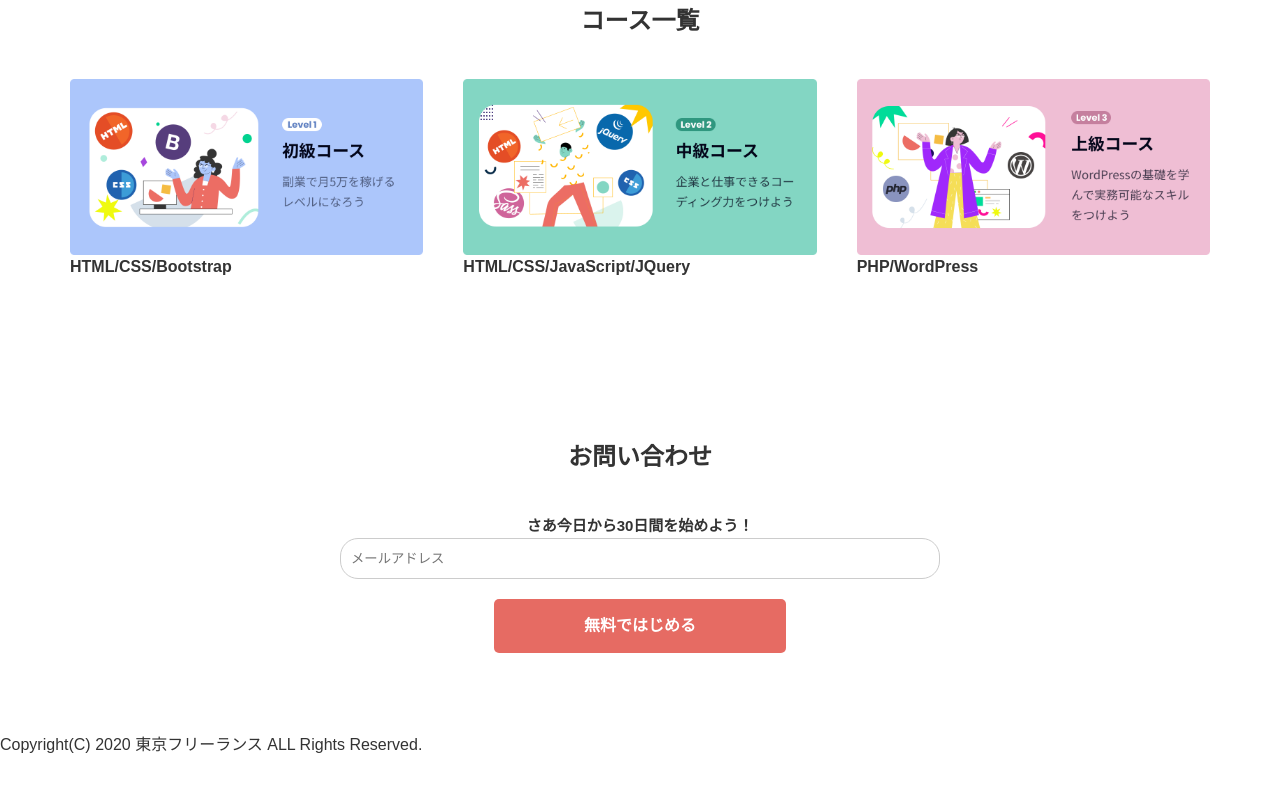
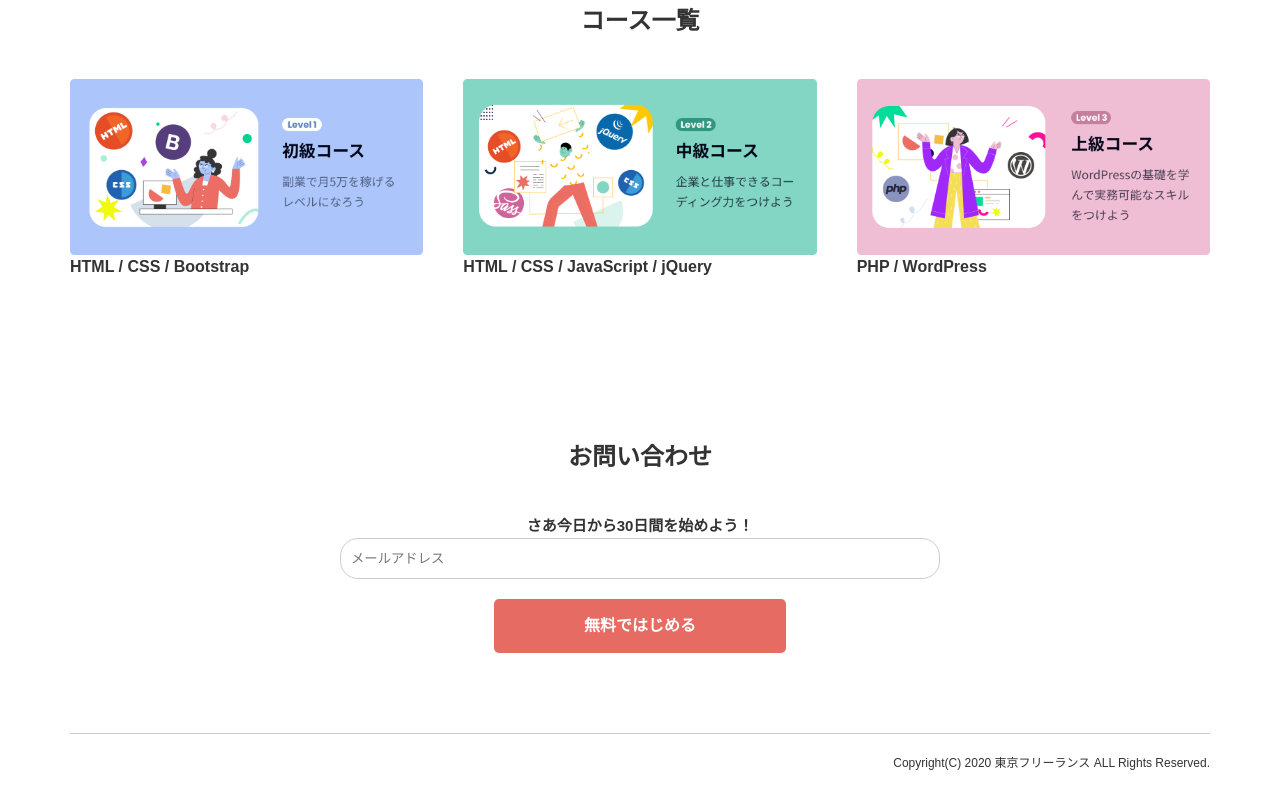
Before and after one commit to songgeye/daytora-clone, a website: page index.html in a window 1280 px wide. Shown: the part 1169-1977 px from the top of the page. Before the commit the page ends 1926 px from the top, so only its background shows below. Drawn offline with Linux system fonts and the light colour scheme.

Commit message:
フッターの実装、HTMLの修正

```diff
--- a/index.html
+++ b/index.html
@@ -47,17 +47,17 @@
                 <!-- 初級コース -->
                     <div class="course__card">
                         <img src="img/web_first.png" alt="初級コース">
-                        <span class="course__card__skill">HTML/CSS/Bootstrap</span>
+                        <span class="course__card__skill">HTML / CSS / Bootstrap</span>
                     </div>
                 <!-- 中級コース -->
                     <div class="course__card">
                         <img src="img/web_second.png" alt="中級コース">
-                        <span class="course__card__skill">HTML/CSS/JavaScript/JQuery</span>
+                        <span class="course__card__skill">HTML / CSS / JavaScript / jQuery</span>
                     </div>
                 <!-- 上級コース -->
                     <div class="course__card">
                         <img src="img/web_third.png" alt="上級コース">
-                        <span class="course__card__skill">PHP/WordPress</span>
+                        <span class="course__card__skill">PHP / WordPress</span>
                     </div>
                 </div>
             </div>
--- /dev/null
+++ b/scss/layout/_footer.scss
@@ -0,0 +1,12 @@
+.footer-container {
+    max-width: 1140px;
+    margin: 0 auto;
+    display: flex;
+    flex-direction: row-reverse;
+    padding: 20px 0 50px 20px;
+    border-top: 1px solid #ccc;
+
+    p {
+        font-size: 12px;
+    }
+}
--- a/scss/layout/_index.scss
+++ b/scss/layout/_index.scss
@@ -1,3 +1,5 @@
 @forward 'header';
 
 @forward 'container';
+
+@forward 'footer';
```
Also changed, not shown: css/style.css, 1 other file.
